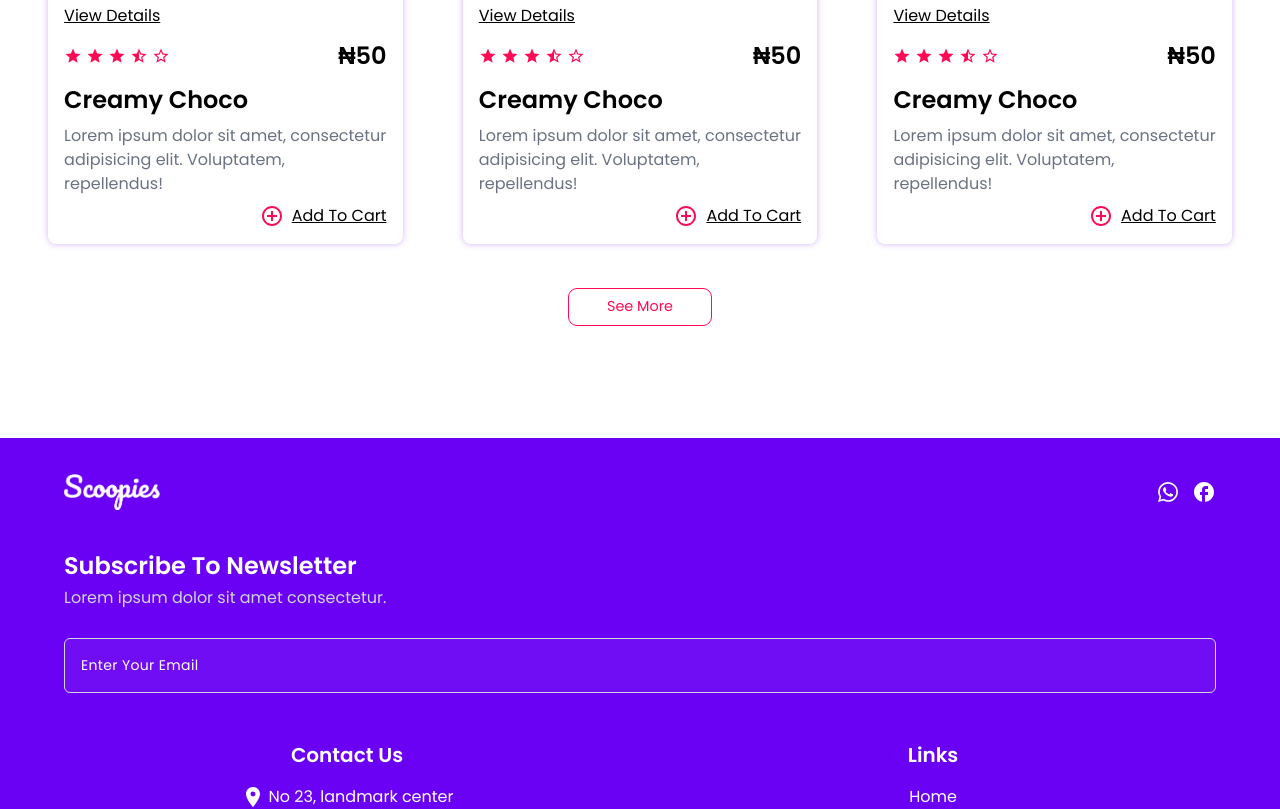
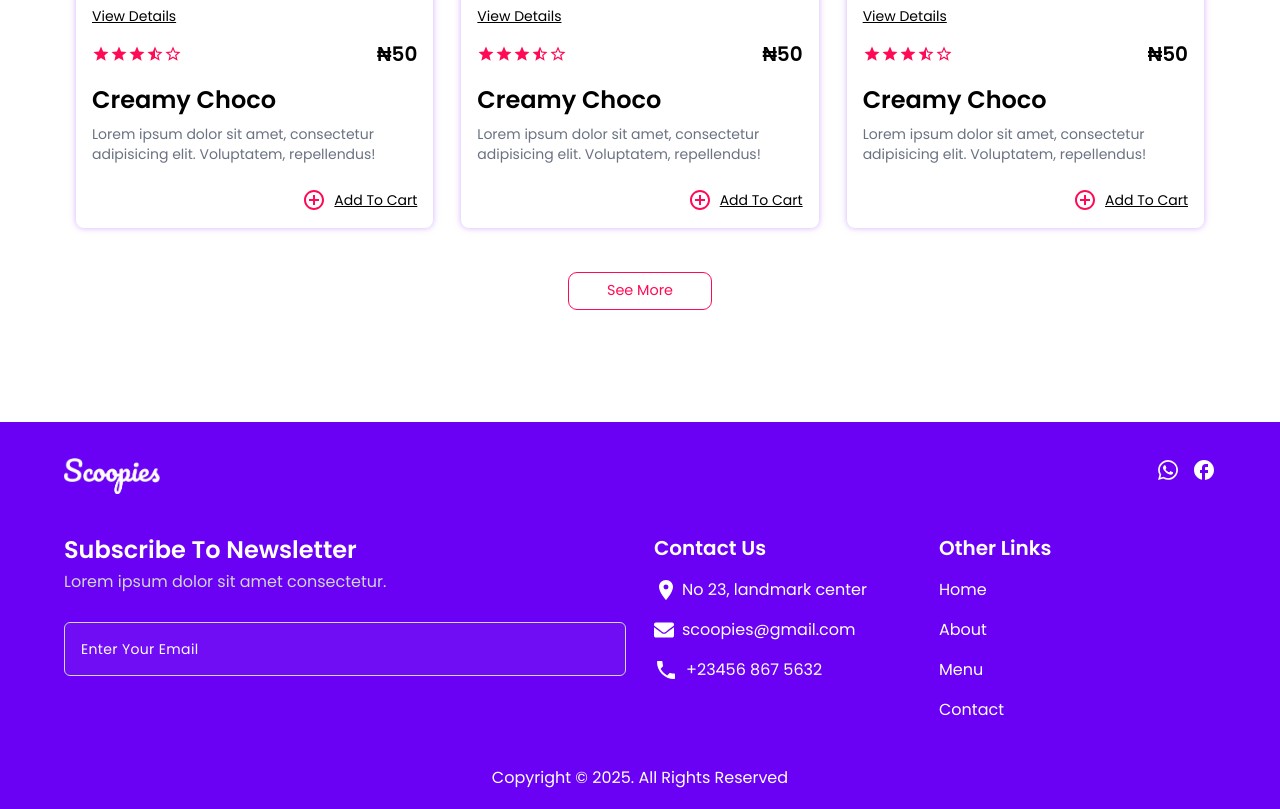
Before and after one commit to Fasina-ayomikun/Scoopies, a Next.js app: page /menu in a window 1280 px wide. Shown: the part 1200-2009 px from the top of the page. Built offline with nearby package versions, Linux system fonts and the light colour scheme.

Commit message:
worked on responsiveness of home screen

```diff
--- /dev/null
+++ b/app/not-found.tsx
@@ -0,0 +1,28 @@
+"use client";
+import Footer from "@/components/Footer";
+import Navbar from "@/components/Navbar";
+import Link from "next/link";
+import React from "react";
+
+const NotFound = () => {
+  return (
+    <section>
+      <Navbar />
+      <main className='py-14'>
+        <h3 className='font-bold text-9xl text-center'> 404</h3>
+        <p className='text-md text-center my-2 mb-5'>Ooops! Page not found</p>
+        <button className=' mx-auto flex '>
+          <Link
+            href={"/"}
+            className='btn rounded-full bg-main-purple text-white px-5'
+          >
+            Go Home
+          </Link>
+        </button>
+      </main>
+      <Footer />
+    </section>
+  );
+};
+
+export default NotFound;
--- a/components/Footer.tsx
+++ b/components/Footer.tsx
@@ -11,7 +11,7 @@ const Footer = () => {
   return (
     <footer className='bg-main-purple px-6 py-5 mt-10'>
       <div className='max-w-6xl mx-auto'>
-        <div className='flex items-center justify-between gap-3 py-4 mb-6'>
+        <div className='flex items-start justify-between gap-3 py-4 mb-6'>
           <Image
             src='/assets/logo-white.png'
             width={100}
@@ -19,11 +19,13 @@ const Footer = () => {
             alt='Scoopies'
             className={`w-24 md:w-24 `}
           />
-          <div className='flex items-center  gap-3 text-white text-2xl'>
+          <div className='flex items-start  gap-3 text-white text-2xl'>
             <MdWhatsapp />
             <MdFacebook />
           </div>
         </div>
+        <section className='grid grid-cols-1 lg:grid-cols-2 gap-7 items-start '>
+          <form action=''>
             <h4 className='capitalize text-white font-semibold text-2xl'>
               Subscribe to newsletter
             </h4>
@@ -33,42 +35,43 @@ const Footer = () => {
             <input
               type={"email"}
               placeholder='Enter your email'
-          className='bg-white/5 capitalize my-4 text-white placeholder:text-white border border-gray-300  text-sm    rounded-md px-4 py-4 w-full h-full outline-white/50  focus:outline-1 tracking-wide'
+              className='bg-white/5 capitalize my-4 text-white placeholder:text-white border border-gray-300  text-sm    rounded-md px-4 py-4 w-full h-fit outline-white/50  focus:outline-1 tracking-wide'
             />
-
-        <div className='grid grid-cols-1 gap-5 mt-8 md:grid-cols-2'>
-          <ul className='mx-auto text-white'>
-            <li className='text-xl font-semibold text-center capitalize mb-4'>
+          </form>
+          <div className='grid grid-cols-1 gap-2 w-3/5 mx-auto md:w-full   justify-center md:grid-cols-2 items-start'>
+            <ul className=' text-white'>
+              <li className='text-xl font-semibold text-start capitalize mb-4'>
                 Contact us
               </li>
-            <li className='flex items-center gap-1 mb-4 justify-center'>
+              <li className='flex items-center gap-1 mb-4 justify-start'>
                 <MdLocationOn className='text-2xl' /> No 23, landmark center
               </li>
-            <li className='flex items-center gap-2 mb-4 justify-center'>
+              <li className='flex items-center gap-2 mb-4 justify-start'>
                 <FaEnvelope className='text-xl' /> scoopies@gmail.com
               </li>
-            <li className='flex items-center gap-2 mb-4 justify-center'>
+              <li className='flex items-center gap-2 mb-4 justify-start'>
                 <MdPhone className='text-2xl' /> +23456 867 5632
               </li>
             </ul>
-          <ul className='mx-auto text-white'>
-            <li className='text-xl font-semibold text-center capitalize mb-4'>
-              Links
+            <ul className=' text-white'>
+              <li className='text-xl font-semibold text-start capitalize mb-4'>
+                Other Links
               </li>
-            <li className='flex items-center gap-1 mb-4 justify-center'>
+              <li className='flex items-center gap-1 mb-4 justify-start'>
                 <Link href={"/"}>Home</Link>
               </li>
-            <li className='flex items-center gap-1 mb-4 justify-center'>
+              <li className='flex items-center gap-1 mb-4 justify-start'>
                 <Link href={"/"}>About</Link>
               </li>
-            <li className='flex items-center gap-1 mb-4 justify-center'>
+              <li className='flex items-center gap-1 mb-4 justify-start'>
                 <Link href={"/"}>Menu</Link>
               </li>
-            <li className='flex items-center gap-1 mb-4 justify-center'>
+              <li className='flex items-center gap-1 mb-4 justify-start'>
                 <Link href={"/"}>Contact</Link>
               </li>
             </ul>
           </div>
+        </section>
         <p className='text-center py-2 mt-5 text-white capitalize'>
           Copyright &copy; {new Date().getFullYear()}. all rights reserved
         </p>
--- a/components/HomeMenu.tsx
+++ b/components/HomeMenu.tsx
@@ -7,7 +7,7 @@ const HomeMenu = () => {
   return (
     <section>
       <Subheader text='Our Menu' direction={Direction.right} />
-      <section className=' mt-10 p-3 grid grid-cols-1 gap-7 md:grid-cols-2 lg:grid-cols-3'>
+      <section className='w-11/12 max-w-6xl mx-auto mt-10 p-3 grid grid-cols-1 gap-7  sm:grid-cols-2 lg:grid-cols-3'>
         <MenuCard />
         <MenuCard />
         <MenuCard />
--- a/components/HomeTestimonial.tsx
+++ b/components/HomeTestimonial.tsx
@@ -7,7 +7,7 @@ const HomeTestimonial = () => {
   return (
     <section className='py-6'>
       <Subheader text='What People Say' direction={Direction.left} />
-      <section className='grid grid-cols-1 md:grid-cols-2 gap-12 mt-10'>
+      <section className='max-w-6xl mx-auto grid grid-cols-1 md:grid-cols-2 gap-12 mt-10 px-3 sm:px-10'>
         <Testimonial />
         <Testimonial />
         <Testimonial />
--- a/components/MenuDetails.tsx
+++ b/components/MenuDetails.tsx
@@ -10,7 +10,7 @@ const MenuDetails = () => {
       <Subheader text='Our Menu' showArrow={false} />
       <br />
       <Filter filters={menuFilters} />
-      <section className='p-3 grid my-6 grid-cols-1 gap-7 md:grid-cols-2 lg:grid-cols-3'>
+      <section className='max-w-6xl mx-auto p-3 grid my-6 grid-cols-1 gap-7 sm:grid-cols-2 lg:grid-cols-3'>
         <MenuCard />
         <MenuCard />
         <MenuCard />
--- a/mini-components/MenuCard.tsx
+++ b/mini-components/MenuCard.tsx
@@ -1,11 +1,14 @@
+"use client";
 import React from "react";
 import { MdAddCircleOutline } from "react-icons/md";
 import Ratings from "./Ratings";
 import Image from "next/image";
+import { useRouter } from "next/navigation";
 
 const MenuCard = () => {
+  const navigator = useRouter();
   return (
-    <div className='w-11/12 mx-auto shadow-main  p-4 rounded-lg shadow-main-purple/30'>
+    <div className='w-full mx-auto shadow-main  p-4 rounded-lg shadow-main-purple/30'>
       <div className='relative w-full h-52 mb-4'>
         <Image
           src={"/assets/menu.jpg"}
@@ -14,21 +17,30 @@ const MenuCard = () => {
           className='object-cover rounded-md'
         />
       </div>
-      <button className='capitalize underline'>View details</button>
-      <div className='flex items-center justify-between gap-2 my-3'>
+      <button
+        onClick={() => {
+          navigator.push("/menu/787");
+        }}
+        className='capitalize underline text-sm cursor-pointer'
+      >
+        View details
+      </button>
+      <div className='flex items-center justify-between gap-2 my-3 mb-4'>
         <Ratings ratings={3.5} />
-        <p className='text-2xl font-semibold m-0'>&#8358;50</p>
+        <p className='text-xl font-semibold m-0'>&#8358;50</p>
       </div>
 
-      <h4 className='text-2xl capitalize font-semibold '>creamy choco</h4>
-      <p className='text-gray-500 my-2'>
+      <h4 className='text-xl md:text-2xl capitalize font-semibold '>
+        creamy choco
+      </h4>
+      <p className='text-gray-500 my-2 text-sm'>
         Lorem ipsum dolor sit amet, consectetur adipisicing elit. Voluptatem,
         repellendus!
       </p>
 
-      <button className='flex items-center gap-2 capitalize justify-end w-full'>
+      <button className='cursor-pointer flex items-center gap-2 capitalize justify-end w-full mt-6'>
         <MdAddCircleOutline className='text-2xl text-pink-900' />
-        <span className='underline'>Add to cart</span>
+        <span className='underline text-sm'>Add to cart</span>
       </button>
     </div>
   );
--- a/mini-components/Ratings.tsx
+++ b/mini-components/Ratings.tsx
@@ -23,9 +23,7 @@ const Ratings = ({ ratings }: { ratings: number }) => {
     );
   });
   return (
-    <div className='flex items-center gap-1 text-pink-900 text-lg'>
-      {tempStars}
-    </div>
+    <div className='flex items-center  text-pink-900 text-lg'>{tempStars}</div>
   );
 };
 
--- a/mini-components/Subheader.tsx
+++ b/mini-components/Subheader.tsx
@@ -17,7 +17,7 @@ const Subheader = ({
         (direction === Direction.right
           ? "flex-row-reverse pr-7 text-start"
           : "flex-row pl-11 text-end")
-      } overflow-x-hidden max-w-3xl mx-auto   flex items-center justify-between gap-4`}
+      } overflow-x-hidden max-w-6xl mx-auto   flex items-center justify-between gap-4`}
     >
       <h3
         className={`${
```
Also changed, not shown: components/BestOfWeek.tsx (+12 -11 lines), components/Navbar.tsx (+15 -7 lines). Lines whose indentation alone changed are shown as unchanged.
